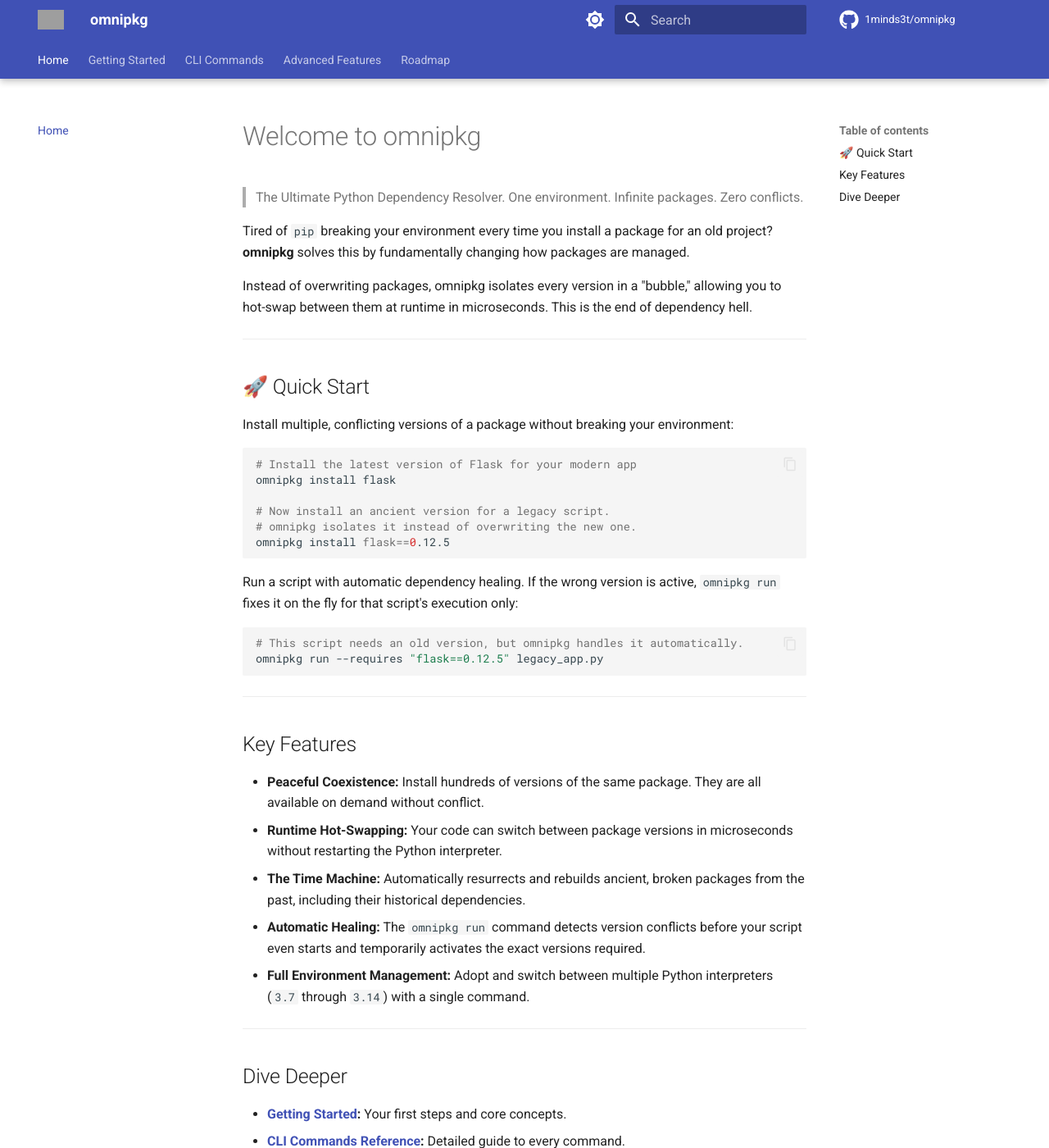
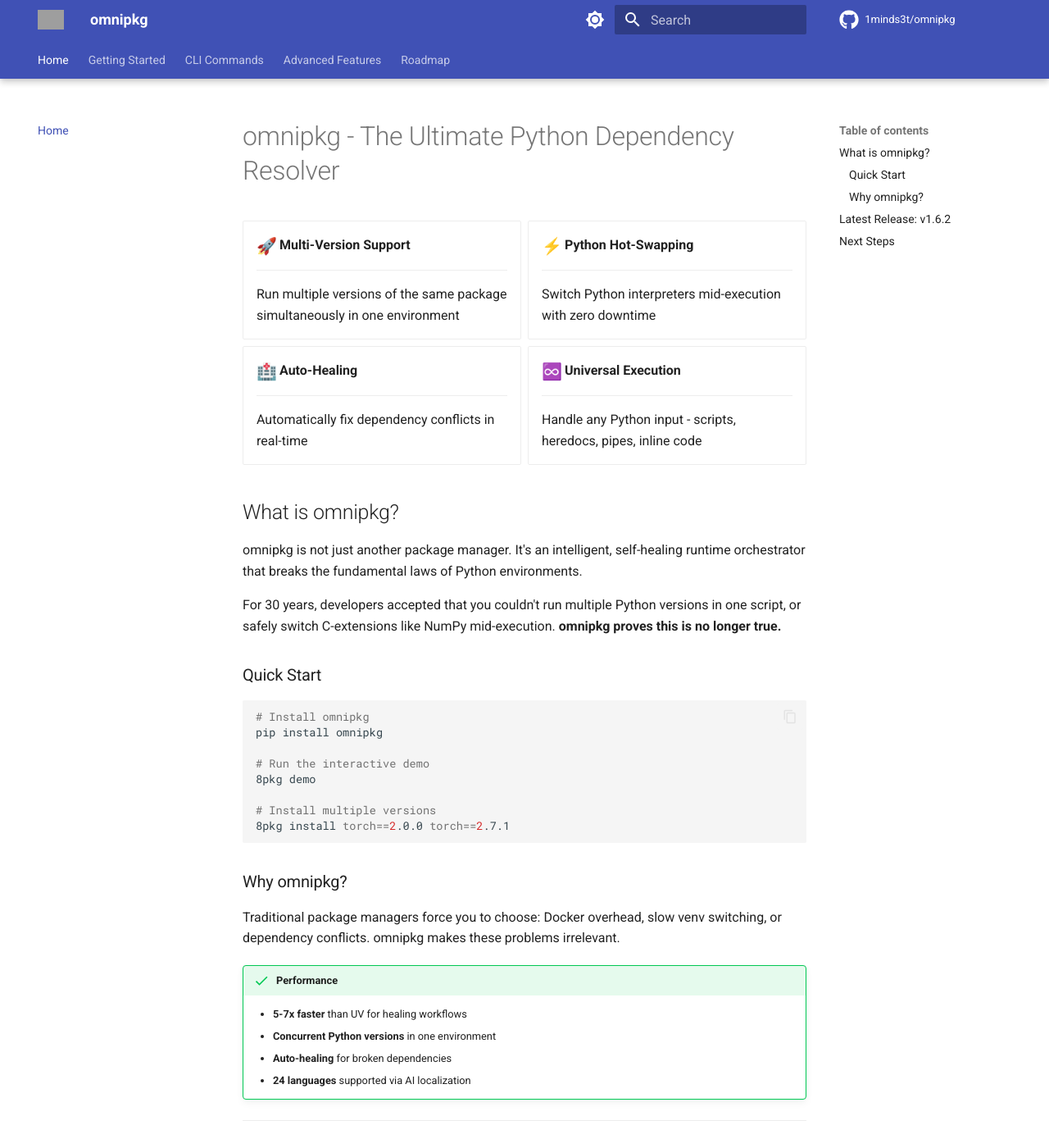
Before and after one commit to 1minds3t/omnipkg, an MkDocs documentation site: the page built from docs/index.md, in a window 1280 px wide and 1400 px high. Shown: the whole window at 82% size. Built offline with MkDocs 1.6.1 and Material for MkDocs 9.7.7, drawn with Linux system fonts in a browser that asks for light colours; emoji names are drawn with the system emoji font; comment, search, counter and statistics services are not loaded; the version menu is left out; some of the changed text lies outside the part shown; grey boxes are pictures that could not be loaded.

Commit message:
Revise documentation for omnipkg v1.6.2 release
Updated the documentation to reflect the latest features and improvements of omnipkg, including installation instructions, key features, and links to additional resources.

````diff
--- a/docs/index.md
+++ b/docs/index.md
@@ -1,53 +1,78 @@
-# Welcome to omnipkg
+# omnipkg - The Ultimate Python Dependency Resolver
 
-> The Ultimate Python Dependency Resolver. One environment. Infinite packages. Zero conflicts.
+<div class="grid cards" markdown>
 
-Tired of `pip` breaking your environment every time you install a package for an old project? **omnipkg** solves this by fundamentally changing how packages are managed.
+-   :rocket:{ .lg .middle } __Multi-Version Support__
 
-Instead of overwriting packages, omnipkg isolates every version in a "bubble," allowing you to hot-swap between them at runtime in microseconds. This is the end of dependency hell.
+    ---
+
+    Run multiple versions of the same package simultaneously in one environment
+
+-   :zap:{ .lg .middle } __Python Hot-Swapping__
+
+    ---
+
+    Switch Python interpreters mid-execution with zero downtime
+
+-   :hospital:{ .lg .middle } __Auto-Healing__
+
+    ---
+
+    Automatically fix dependency conflicts in real-time
+
+-   :infinity:{ .lg .middle } __Universal Execution__
+
+    ---
+
+    Handle any Python input - scripts, heredocs, pipes, inline code
+
+</div>
+
+## What is omnipkg?
+
+omnipkg is not just another package manager. It's an intelligent, self-healing runtime orchestrator that breaks the fundamental laws of Python environments.
+
+For 30 years, developers accepted that you couldn't run multiple Python versions in one script, or safely switch C-extensions like NumPy mid-execution. **omnipkg proves this is no longer true.**
+
+### Quick Start
+```bash
+# Install omnipkg
+pip install omnipkg
+
+# Run the interactive demo
+8pkg demo
+
+# Install multiple versions
+8pkg install torch==2.0.0 torch==2.7.1
+```
+
+### Why omnipkg?
+
+Traditional package managers force you to choose: Docker overhead, slow venv switching, or dependency conflicts. omnipkg makes these problems irrelevant.
+
+!!! success "Performance"
+    - **5-7x faster** than UV for healing workflows
+    - **Concurrent Python versions** in one environment
+    - **Auto-healing** for broken dependencies
+    - **24 languages** supported via AI localization
 
 ---
 
-## 🚀 Quick Start
+## Latest Release: v1.6.2
 
-Install multiple, conflicting versions of a package without breaking your environment:
+**Universal Runtime Healing** introduced! omnipkg can now accept Python code via any method and wrap them in an immortal, self-healing context.
 
-```bash
-# Install the latest version of Flask for your modern app
-omnipkg install flask
-
-# Now install an ancient version for a legacy script.
-# omnipkg isolates it instead of overwriting the new one.
-omnipkg install flask==0.12.5
-```
-
-Run a script with automatic dependency healing. If the wrong version is active, `omnipkg run` fixes it on the fly for that script's execution only:
-
-```bash
-# This script needs an old version, but omnipkg handles it automatically.
-omnipkg run --requires "flask==0.12.5" legacy_app.py
-```
+[View Release Notes :octicons-arrow-right-24:](https://github.com/1minds3t/omnipkg/releases/tag/v1.6.2){ .md-button .md-button--primary }
 
 ---
 
-## Key Features
+## Next Steps
 
-*   **Peaceful Coexistence:** Install hundreds of versions of the same package. They are all available on demand without conflict.
-*   **Runtime Hot-Swapping:** Your code can switch between package versions in microseconds without restarting the Python interpreter.
-*   **The Time Machine:** Automatically resurrects and rebuilds ancient, broken packages from the past, including their historical dependencies.
-*   **Automatic Healing:** The `omnipkg run` command detects version conflicts before your script even starts and temporarily activates the exact versions required.
-*   **Full Environment Management:** Adopt and switch between multiple Python interpreters (`3.7` through `3.14`) with a single command.
+<div class="grid cards" markdown>
 
----
+-   [Getting Started](getting_started.md)
+-   [CLI Commands](cli_commands_reference.md)
+-   [Python Hot-Swapping](python_hot_swapping.md)
+-   [Runtime Switching](runtime_switching.md)
 
-## Dive Deeper
-
-*   **[Getting Started](./getting_started.md):** Your first steps and core concepts.
-*   **[CLI Commands Reference](./cli_commands_reference.md):** Detailed guide to every command.
-*   **[Advanced Management](./advanced_management.md):** Master the Time Machine and version bubbling.
-*   **[Python Hot-Swapping](./python_hot_swapping.md):** See live examples of runtime version switching.
-*   **[LibResolver](./LIBRESOLVER.md):** Learn how omnipkg can even manage system-level library compatibility.
-
----
-
-Find an issue or want to contribute? Check out the [GitHub Repository](https://github.com/1minds3t/omnipkg).
+</div>
````
